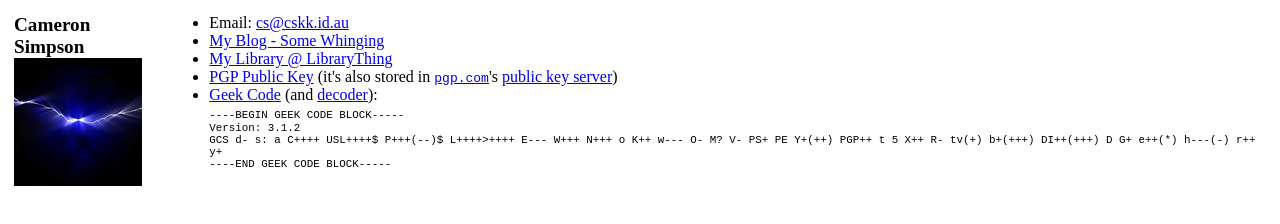
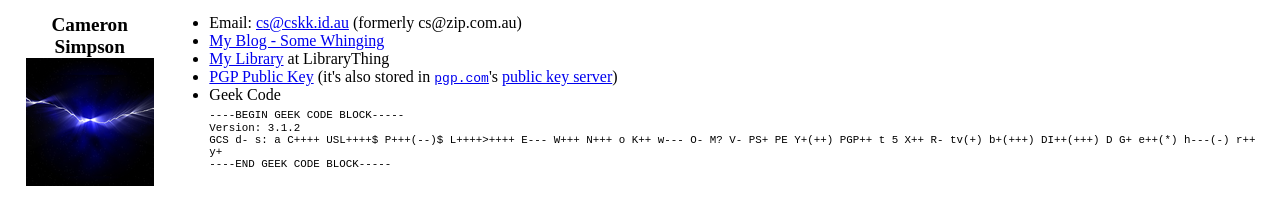
Before and after one commit to cameron-simpson/cameron-simpson.github.io, a plain HTML site: page index.html in a window 1280 px wide. Drawn offline with Linux system fonts and the light colour scheme.

Commit message:
geek code seems dead

```diff
--- a/index.html
+++ b/index.html
@@ -10,20 +10,19 @@
   <TD WIDTH="99%" ALIGN="LEFT" VALIGN="TOP">
     <TABLE WIDTH="100%" BORDER=0>
       <TR>
-	<TD ALIGN=LEFT VALIGN=TOP>
+        <TD ALIGN="center" VALIGN="top">
             <BIG><B>Cameron Simpson</B></BIG>
             <BR>
             <img align="top" width="128" height="128" src="cs-crack-128.png">
         <TD ALIGN=LEFT VALIGN=TOP>
             <UL>
-		  <LI>Email: <A HREF="mailto:cs@cskk.id.au">cs@cskk.id.au</A>
+              <LI>Email: <A HREF="mailto:cs@cskk.id.au">cs@cskk.id.au</A> (formerly cs@zip.com.au)
               <LI><A HREF="http://cs070.blogspot.com/">My Blog - Some Whinging</A>
-		  <LI><A HREF="http://www.librarything.com/catalog/cameron.simpson">My Library @ LibraryThing</A>
+              <LI><A HREF="http://www.librarything.com/catalog/cameron.simpson">My Library</a> at LibraryThing
               <LI><A HREF="cameron.asc">PGP Public Key</A>
                   (it's also stored in <A HREF="http://www.pgp.com/"><TT>pgp.com</TT></A>'s
                    <A HREF="http://www.pgp.com/keyserver/pks-toplev.cgi">public key server</A>)
-		  <LI><A HREF="http://www.geekcode.com/">Geek Code</A>
-		      (and <A HREF="http://www.ebb.org/ungeek/">decoder</A>):<BR>
+              <LI>Geek Code<br>
                   <TT><SMALL>----BEGIN GEEK CODE BLOCK-----<BR>
                   Version: 3.1.2<BR>
                   GCS d- s: a C++++ USL++++$ P+++(--)$ L++++&gt;++++ E--- W+++
```
Lines whose indentation alone changed are shown as unchanged.
